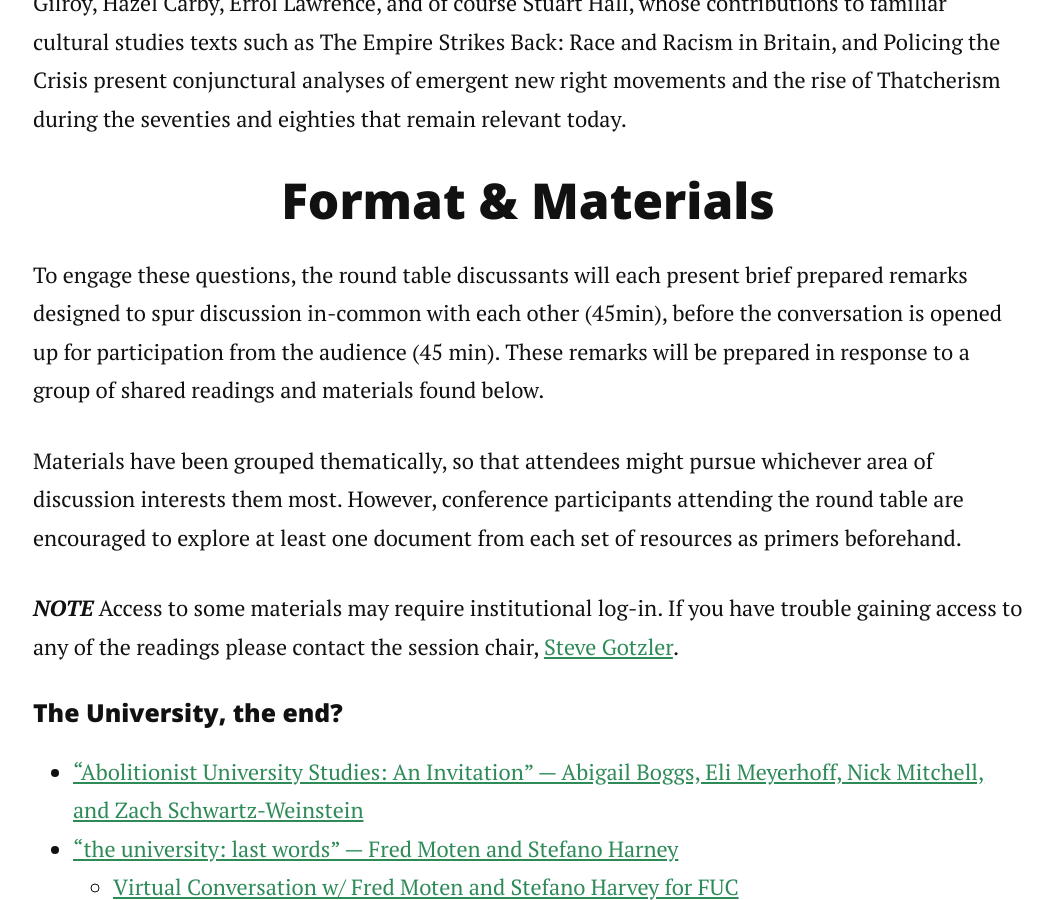
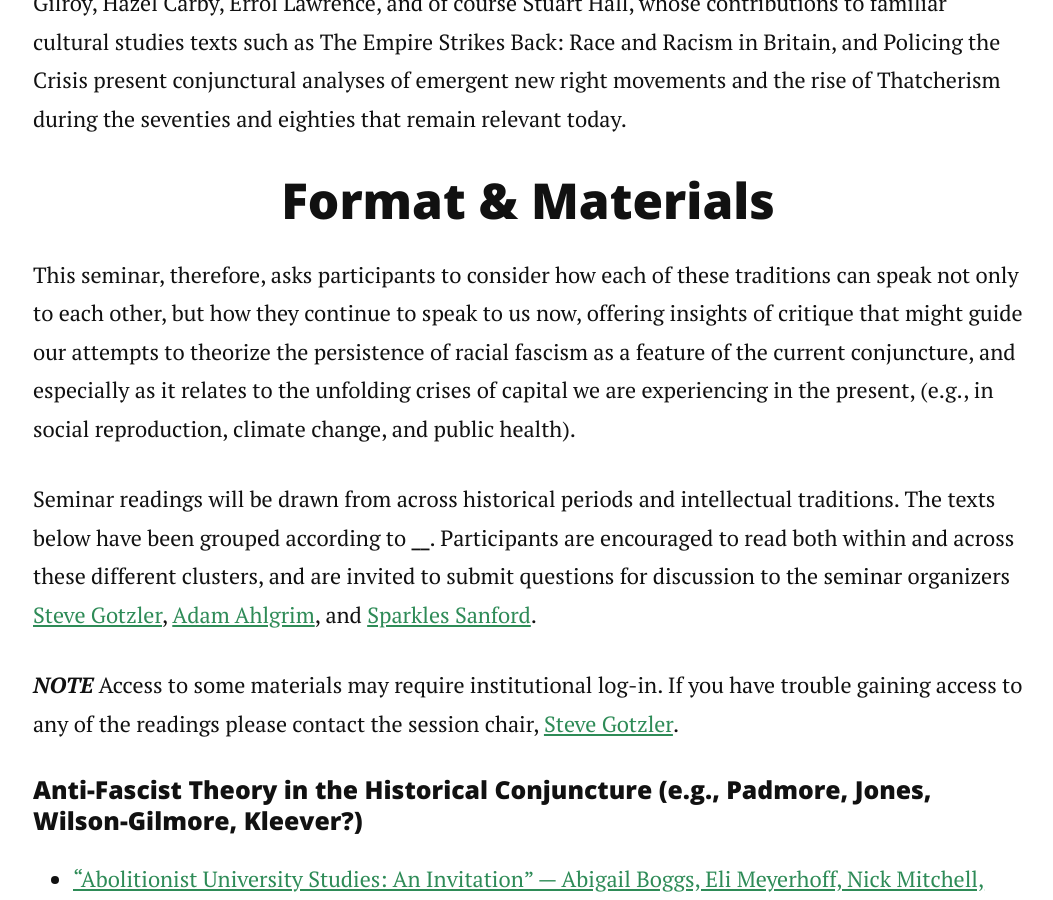
Before and after one commit to sgotzler/csa_reckoning, a Jekyll site: the page built from index.md, in a window 1280 px wide and 900 px high, scrolled down 1523 px. Shown: the whole window, without its empty margins (112-1165 px from the left). Built offline with Jekyll 4.4.1, drawn with Linux system fonts in a browser that asks for light colours; nearby versions of some CDN libraries; some of the changed text lies outside the part shown.

Commit message:
Update index.md
updated reading list information

```diff
--- a/index.md
+++ b/index.md
@@ -24,23 +24,23 @@ In recent years,  these connections between Black radicalism and anti-fascism ha
   <h2>Format & Materials</h2>
 </div>
 
-To engage these questions, the round table discussants will each present brief prepared remarks designed to spur discussion in-common with each other (45min), before the conversation is opened up for participation from the audience (45 min). These remarks will be prepared in response to a group of shared readings and materials found below.
+This seminar, therefore, asks participants to consider how each of these traditions can speak not only to each other, but how they continue to speak to us now, offering insights of critique that might guide our attempts to theorize the persistence of racial fascism as a feature of the current conjuncture, and especially as it relates to the unfolding crises of capital we are experiencing in the present, (e.g., in social reproduction, climate change, and public health).
 
-Materials have been grouped thematically, so that attendees might pursue whichever area of discussion interests them most. However, conference participants attending the round table are encouraged to explore at least one document from each set of resources as primers beforehand.
+Seminar readings will be drawn from across historical periods and intellectual traditions. The texts below have been grouped according to ______. Participants are encouraged to read both within and across these different clusters, and are invited to submit questions for discussion to the seminar organizers [Steve Gotzler](mailto:sgotzler@andrew.cmu.edu), [Adam Ahlgrim](mailto:ahlgrima@duq.edu), and [Sparkles Sanford](mailto:38publishing@gmail.com).
 
 ***NOTE*** Access to some materials may require institutional log-in. If you have trouble gaining access to any of the readings please contact the session chair, [Steve Gotzler](mailto:sgotzler@andrew.cmu.edu).
 
-#### The University, the end?
+#### Anti-Fascist Theory in the Historical Conjuncture (e.g., Padmore, Jones, Wilson-Gilmore, Kleever?)
 - <a href="https://abolition.university/wp-content/uploads/2019/08/Abolitionist-University-Studies_-An-Invitation-Release-1-version.pdf" target="_blank">"Abolitionist University Studies: An Invitation" — Abigail Boggs, Eli Meyerhoff, Nick Mitchell, and Zach Schwartz-Weinstein</a>
 - <a href="https://anthropology.fas.harvard.edu/files/anthrodept/files/the_university_last_words_fred_moten_and_stefano_harney.pdf" target="_blank">"the university: last words" — Fred Moten and Stefano Harney</a>
   - <a href="https://www.youtube.com/watch?v=zqWMejD_XU8" target="_blank">Virtual Conversation w/ Fred Moten and Stefano Harvey for FUC
 
-#### Abolition and Decolonization
+#### Anti-Colonialism, Anti-Fascism, and Black Radical Thought (i.e., Fanon, Cesaire, Robinson)
 - <a href="https://www.academia.edu/37026360/Refusing_the_University" target="_blank">"Refusing the University" — Sandy Grande</a>
 - <a href="https://clas.osu.edu/sites/clas.osu.edu/files/Tuck%20and%20Yang%202012%20Decolonization%20is%20not%20a%20metaphor.pdf" target="_blank">"Decolonization is not a metaphor" — Eve Tuck and K. Wayne Yang</a>
 - <a href="https://onlinelibrary.wiley.com/doi/epdf/10.1111/anti.12615" target="_blank">"Slavery is a Metaphor: A Critical Commentary on Eve Tuck and K. Wayne Yang's 'Decolonization is not a metaphor'" - Tapji Garba and Sara-Maria Sorentino</a>
 
-#### Abolitionist Pedagogies
+#### Anti-Rascism, Anti-Fascism, and British Cultural Studies (e.g., Hall, Gilroy, Policing the Crisis)
 - <a href="https://www.youtube.com/watch?v=uJZ3RPJ2rNc" target="_blank">"Abolitionist Teaching and the Future of Our Schools" - A conversation with Bettina Love, Gholdy Muhammad, Dena Simmons and Brian Jones</a>
 - <a href="https://jeffreymoro.com/blog/2020-02-13-against-cop-shit/" target="_blank">"Against Cop Shit" — Jeffrey Moro</a>
 - <a href="https://nycstandswithstandingrock.wordpress.com/standingrocksyllabus/" target="_blank">The Standing Rock Syllabus — NYC Stands With Standing Rock</a>
@@ -53,4 +53,4 @@ Materials have been grouped thematically, so that attendees might pursue whichev
 
 ***Sparkles Sanford*** PhD Candidate in Philosophy, Duquesne University
 
-***Steven Gotzler*** Special Faculty, Carnegie Mellon University
+***Steve Gotzler*** Special Faculty, Carnegie Mellon University
```
